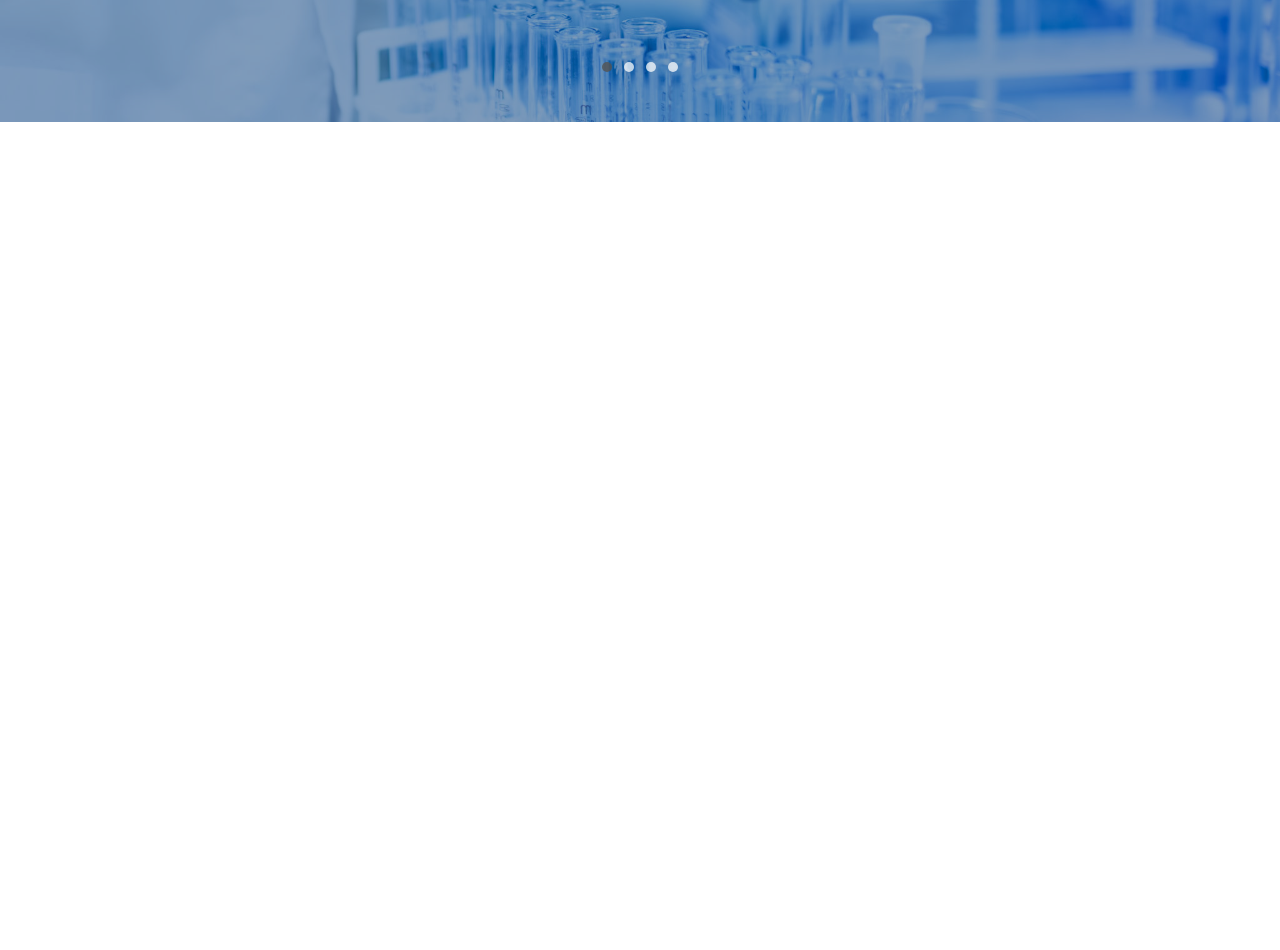
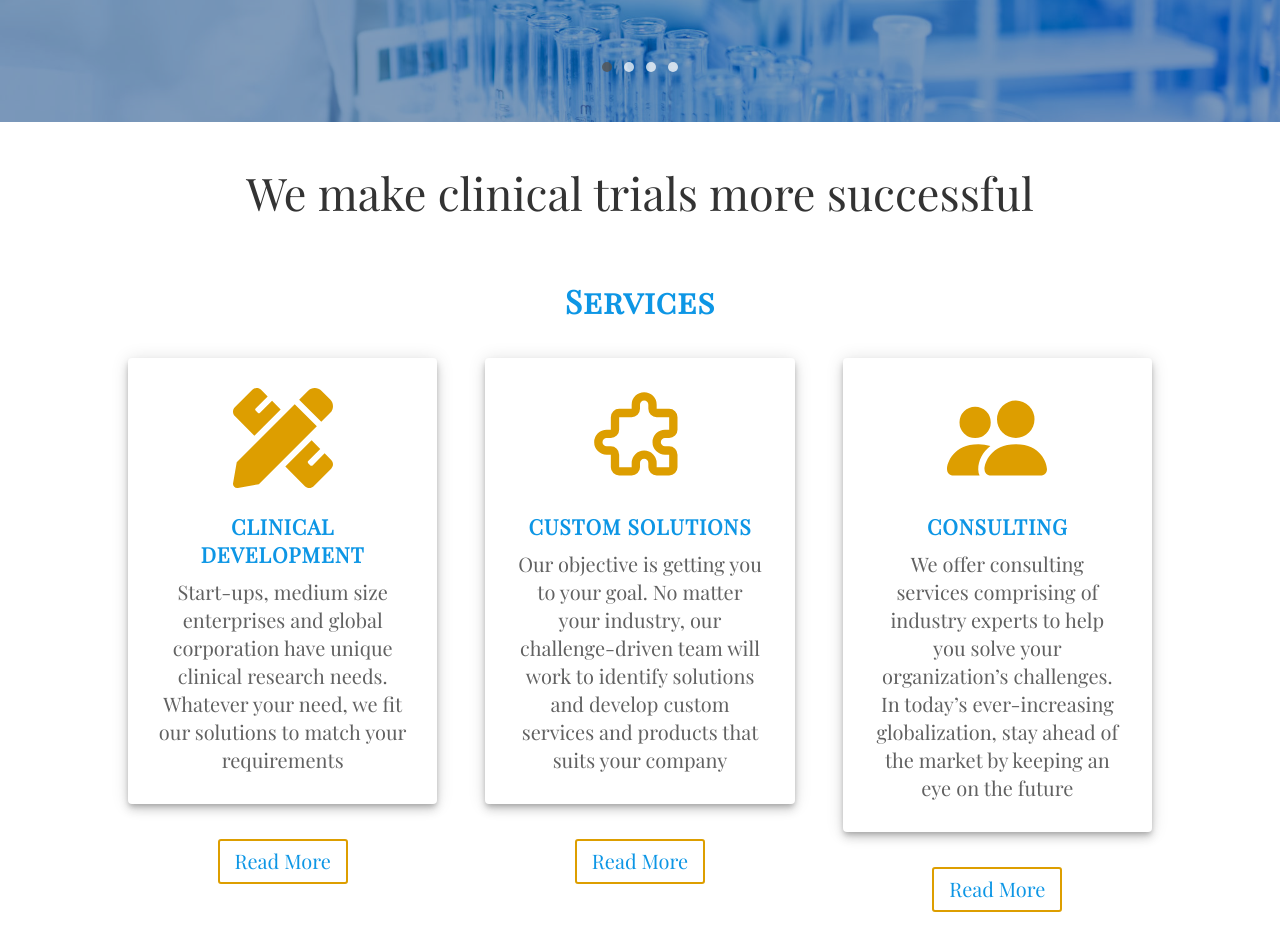
Before and after one commit to anwachuku15/officium, a React (Create React App) app: page / in a window 1280 px wide. Shown: the part 760-1710 px from the top of the page. Before the commit the page ends 882 px from the top, so only its background shows below. Built offline with nearby package versions, Linux system fonts and the light colour scheme.

Commit message:
added description component

```diff
--- a/src/pages/Home.js
+++ b/src/pages/Home.js
@@ -1,13 +1,23 @@
 import React from "react";
 // import { Link } from "react-router-dom";
 import "./Home.css";
-import Carousel from "../components/Carousel";
-import Carousel1 from "../components/Carousel1";
+import Carousel from "../components/Carousel1";
+import Description from "../components/Description1";
 
 const Home = () => {
   return (
     <div className="home" onScroll={(e) => console.log(e.target.scrollTop)}>
-      <Carousel1 />
+      <Carousel />
+
+      {/* SERVICES COMPONENT */}
+      <Description />
+      {/* CLIENTS COMPONENT */}
+
+      {/* COMPANY MISSION */}
+
+      {/* TESTIMONIALS */}
+
+      {/* MESSAGE */}
     </div>
   );
 };
```
